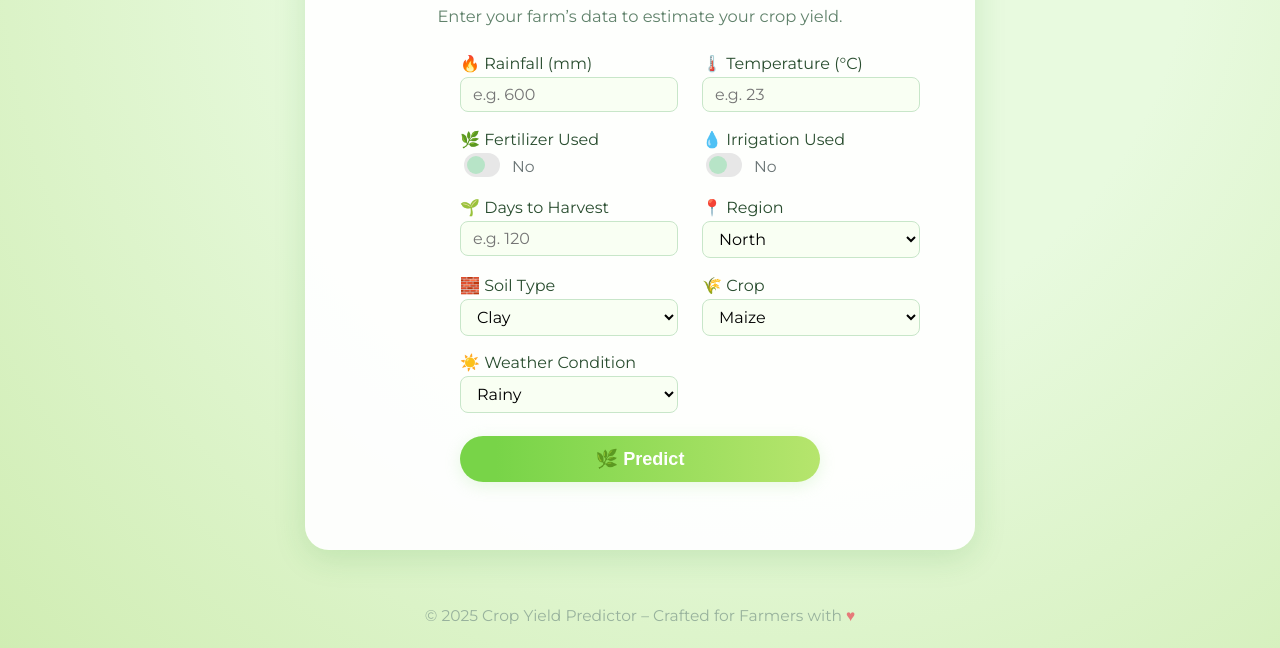
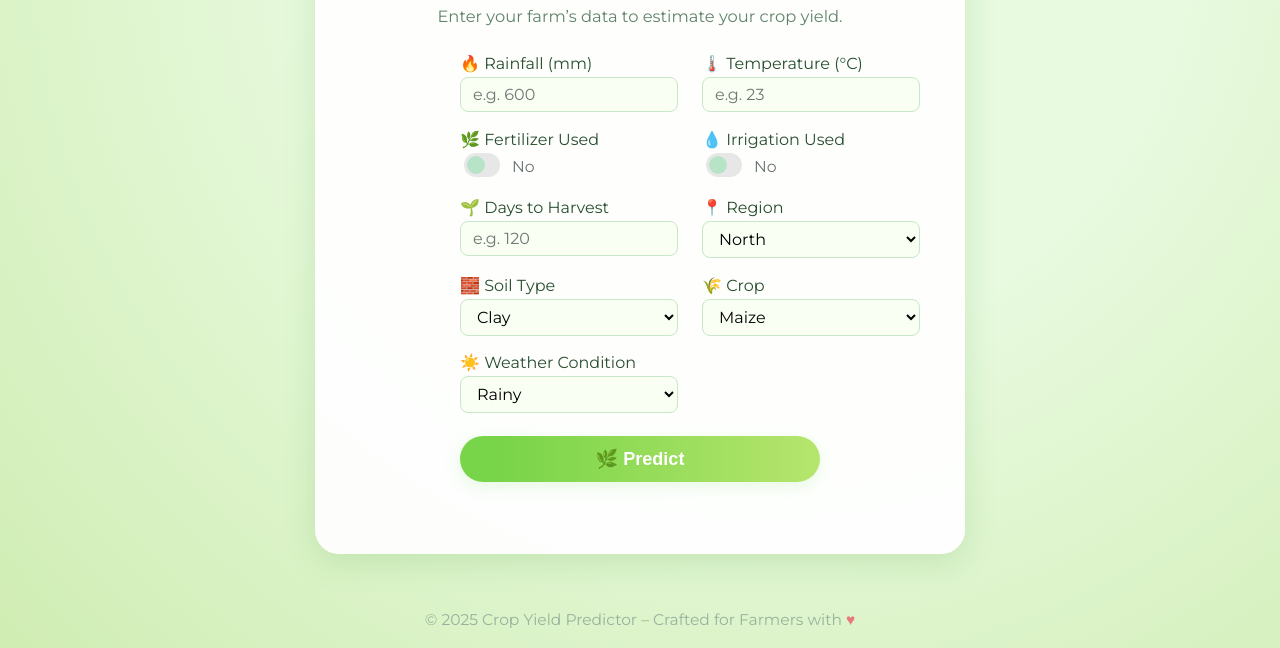
Before and after one commit to AletiAdarsh/Crop-Yeild_predictor, a plain HTML site: page index.html in a window 1280 px wide. Shown: the part 152-800 px from the top of the page. Drawn offline with Linux system fonts and the light colour scheme.

Commit message:
Update index.html

```diff
--- a/index.html
+++ b/index.html
@@ -12,22 +12,23 @@
   background: radial-gradient(circle at 60% 10%, #e8fadf 40%, #d0edb3 100%);
   font-family: 'Montserrat', sans-serif;
   display: flex;
-      flex-direction: column;
   justify-content: center;
   align-items: center;
+  flex-direction: column;
 }
 .card {
   background: rgba(255,255,255,0.95);
   border-radius: 24px;
   box-shadow: 0 8px 32px 0 rgba(34, 139, 34, 0.15);
-      padding: 2.2rem 2.2rem 1.5rem 2.2rem;
-      max-width: 600px;
+  padding: 2.5rem 2.8rem 1.8rem 2.8rem;
+  max-width: 560px;
   width: 100%;
   margin: 48px 0 24px 0;
   display: flex;
   flex-direction: column;
   align-items: center;
 }
+
     .card h2 {
       margin-top: 0;
       margin-bottom: 0.2em;
```
Lines whose indentation alone changed are shown as unchanged.
